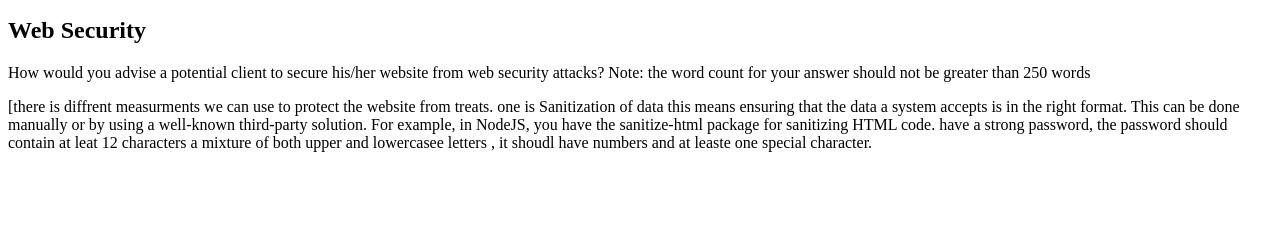
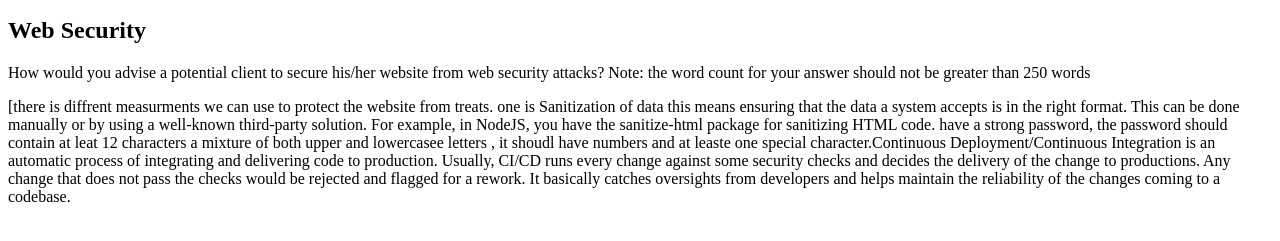
Before and after one commit to Noroff-FEU-Assignments/cross-course-project-Can-Degirmenci, a plain HTML site: page index.html in a window 1280 px wide. Shown: the part 101-342 px from the top of the page. Drawn offline with Linux system fonts and the light colour scheme.

Commit message:
changed answer

```diff
--- a/index.html
+++ b/index.html
@@ -8,6 +8,6 @@
     <p>Welcome to my first website.</p>
     <h2>Web Security</h2>
     <p id="web-security-question">How would you advise a potential client to secure his/her website from web security attacks? Note: the word count for your answer should not be greater than 250 words</p>
-    <p id="web-security-answer">[there is diffrent measurments we can use to protect the website from treats. one is Sanitization of data this means ensuring that the data a system accepts is in the right format. This can be done manually or by using a well-known third-party solution. For example, in NodeJS, you have the sanitize-html package for sanitizing HTML code. have a strong password, the password should contain at leat 12 characters a mixture of both upper and lowercasee letters , it shoudl have numbers and at leaste one special character.</p>
+    <p id="web-security-answer">[there is diffrent measurments we can use to protect the website from treats. one is Sanitization of data this means ensuring that the data a system accepts is in the right format. This can be done manually or by using a well-known third-party solution. For example, in NodeJS, you have the sanitize-html package for sanitizing HTML code. have a strong password, the password should contain at leat 12 characters a mixture of both upper and lowercasee letters , it shoudl have numbers and at leaste one special character.Continuous Deployment/Continuous Integration is an automatic process of integrating and delivering code to production. Usually, CI/CD runs every change against some security checks and decides the delivery of the change to productions. Any change that does not pass the checks would be rejected and flagged for a rework. It basically catches oversights from developers and helps maintain the reliability of the changes coming to a codebase.</p>
   </body>
 </html>
```
